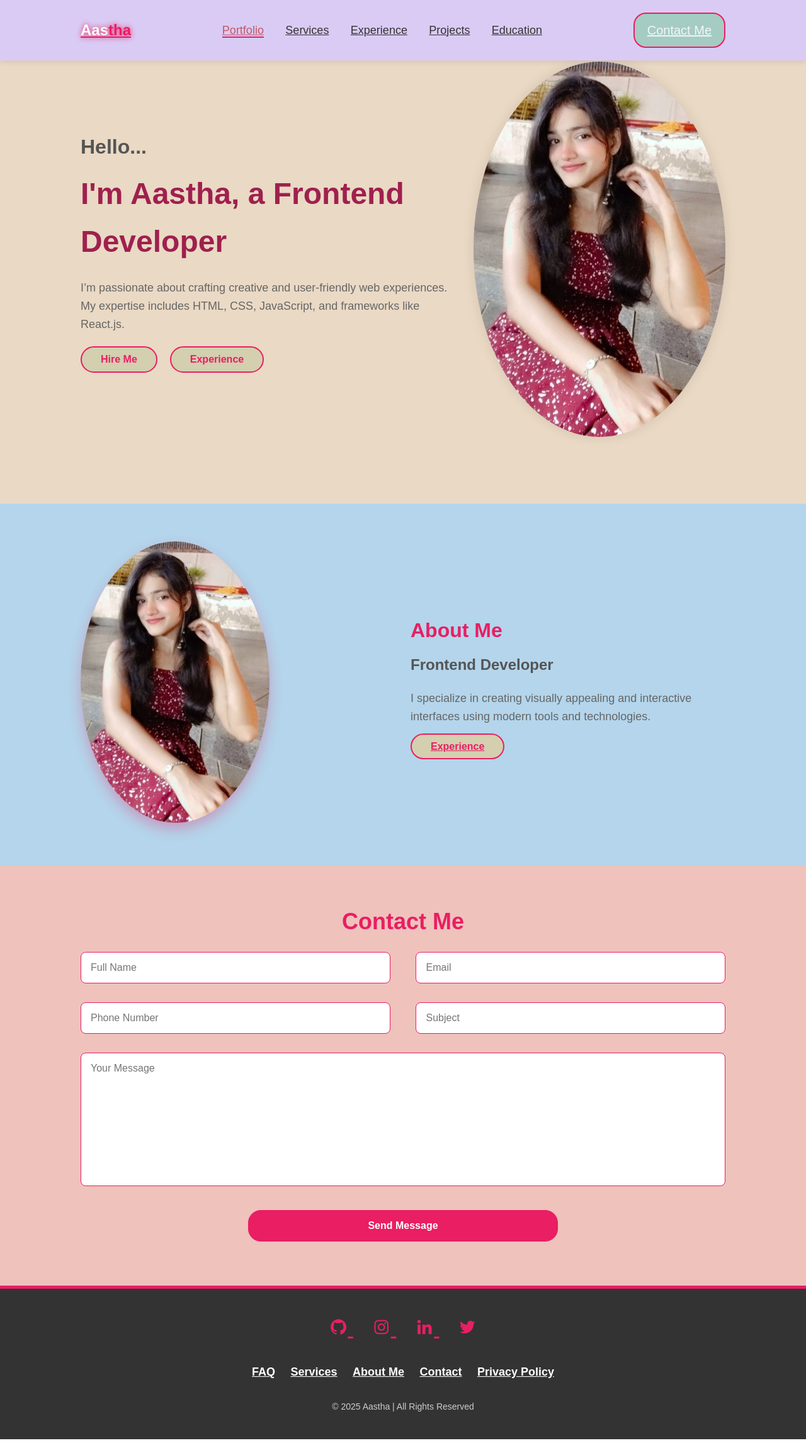
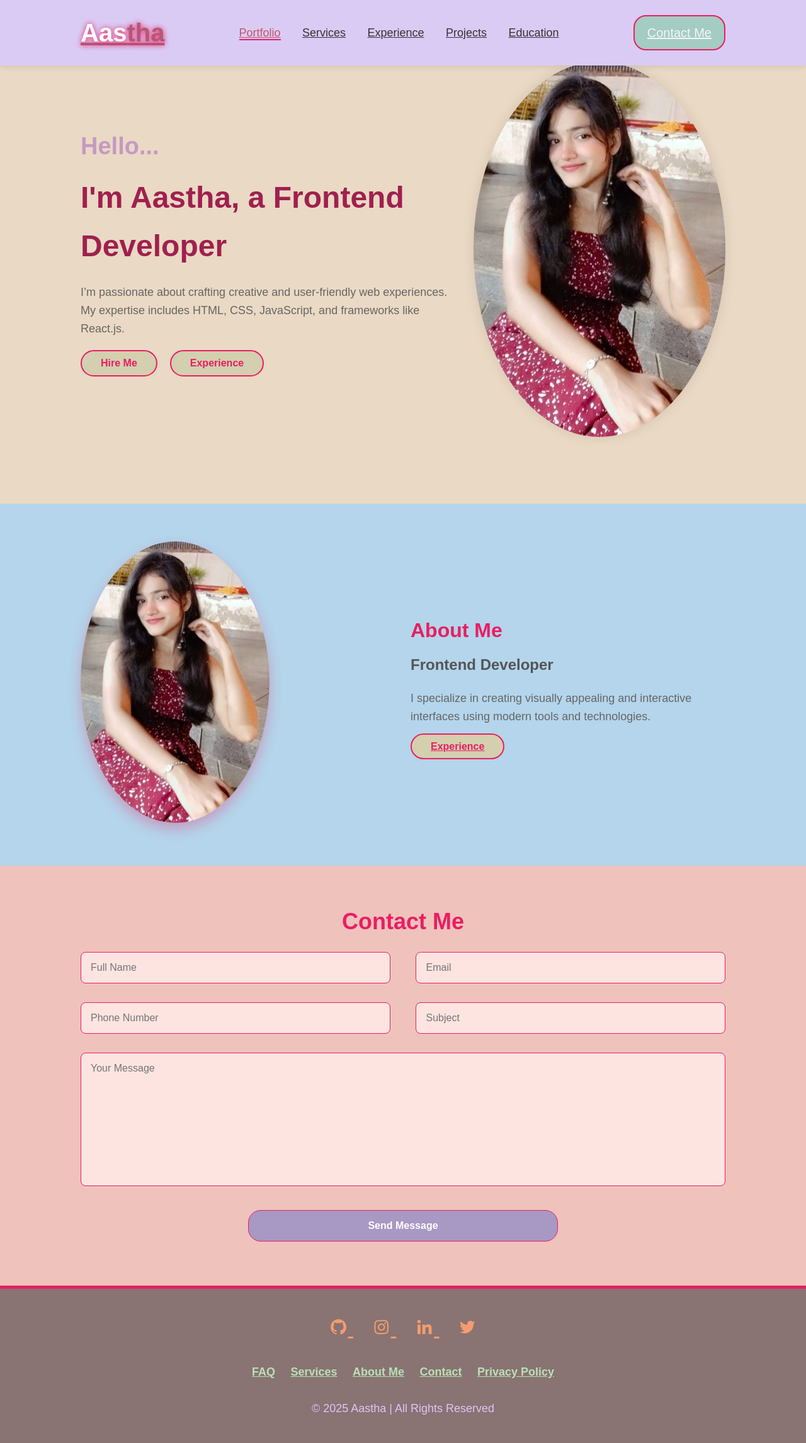
Before and after one commit to aasthasharma55/Simple-porfolio, a plain HTML site: page index.html in a window 1280 px wide. Shown: the whole page at 63% size. Drawn offline with nearby package versions, Linux system fonts and the light colour scheme.

Commit message:
size color

```diff
--- a/style.css
+++ b/style.css
@@ -30,9 +30,9 @@ body {
 }
 
 .logo {
-    font-size: 24px;
+    font-size: 40px;
     font-weight: bold;
-    color: #e91e63;
+    color: #b45876;
     text-shadow: 0 0 8px #e91e63;
     transition: all 0.3s;
 }
@@ -89,9 +89,9 @@ body {
 }
 
 .home-content h3 {
-    font-size: 32px;
-    color: #555;
-    margin-bottom: 10px;
+    font-size: 38px;
+    color: #c49ac3;
+    margin-bottom: 14px;
 }
 
 .home-content h1 {
@@ -213,6 +213,7 @@ body {
     width: 48%;
     padding: 15px;
     font-size: 16px;
+    background-color: #fde4e1;
     border: 1px solid #e91e63;
     border-radius: 8px;
     margin-bottom: 10px;
@@ -226,14 +227,14 @@ body {
 
 .contact-form form .btn-1 {
     margin-top: 20px;
-    background: #e91e63;
+    background: #a798c4;
     color: #fff;
     border-radius: 20px;
 }
 
 /* Footer */
 .footer {
-    background: #333;
+    background: #897373;
     color: #fff;
     padding: 40px 10%;
     text-align: center;
@@ -246,14 +247,14 @@ body {
 
 .footer .social a {
     margin: 0 15px;
-    color: #e91e63;
+    color: #f49c6d;
     font-size: 30px;
     transition: transform 0.3s, color 0.3s, filter 0.3s; /* Smooth transition */
 }
 
 .footer .social a:hover {
     transform: scale(1.2); /* Increases size of icons on hover */
-    color: #fff; /* Changes color to white */
+    color: #fafafa; /* Changes color to white */
     filter: drop-shadow(0 0 8px #e91e63); /* Adds glowing effect */
 }
 
@@ -290,21 +291,21 @@ body {
 }
 
 .footer ul li a {
-    color: #fff;
+    color: #b9e1b5;
     font-size: 18px;
     font-weight: bold;
     transition: color 0.3s, transform 0.3s;
 }
 
 .footer ul li a:hover {
-    color: #e91e63;
+    color: #c7b0ce;
     transform: translateY(-5px); /* Adds subtle lift effect */
 }
 
 .footer p {
     margin-top: 20px;
-    font-size: 14px;
-    color: #ccc;
+    font-size: 18px;
+    color: #e2c2f8;
 }
 
 
```
